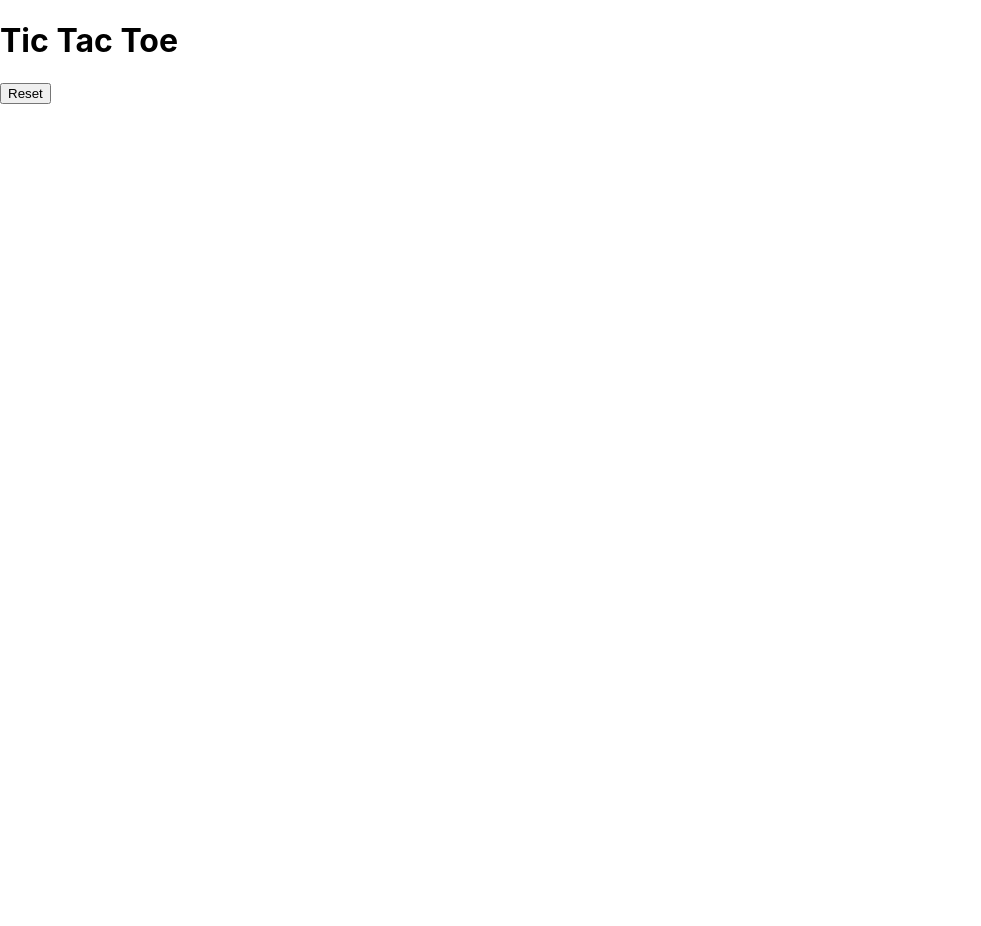
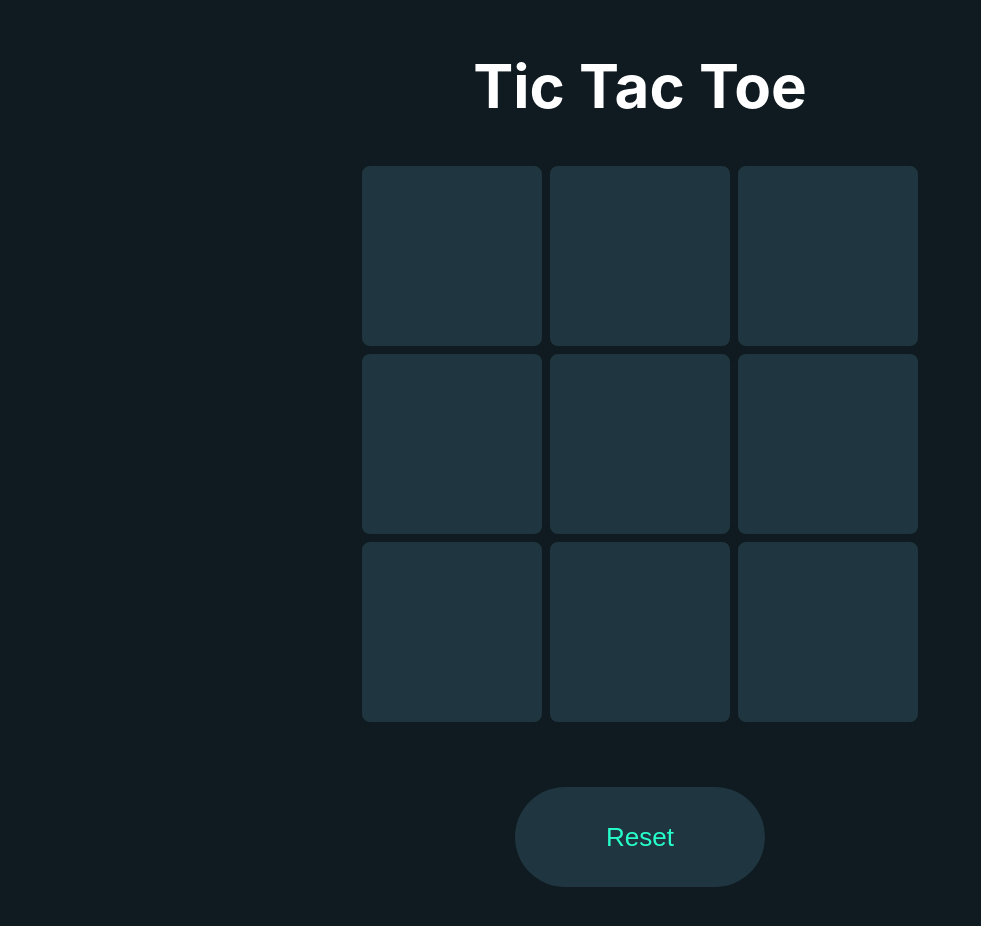
Before and after one commit to HJRaptor/ReactTacToe, a React (Create React App) app: page / in a window 1280 px wide. Shown: the top 926 px of the page, without its empty margins (0-981 px from the left). Before the commit the page ends 800 px from the top, so only its background shows below. Built offline with nearby package versions, Linux system fonts and the light colour scheme.

Commit message:
setup the board

```diff
--- a/src/Components/TicTacToe/TicTacToe.css
+++ b/src/Components/TicTacToe/TicTacToe.css
@@ -0,0 +1,25 @@
+.container{
+    text-align: center;
+}
+.title{
+    margin-top: 50px;
+    color: white;
+    font-size: 60px;
+    display: flex;
+    justify-content: center;
+    align-items: center;
+}
+.reset{
+    width: 250px;
+    height: 100px;
+    border: none;
+    outline: none;
+    cursor: pointer;
+    border-radius: 50px;
+    background: #1f3540;
+    font-size: 26px;
+    color: #26ffcb;
+    margin-top: 25px;
+    margin-bottom: 50px;
+
+}
--- a/src/Components/TicTacToe/TicTacToe.jsx
+++ b/src/Components/TicTacToe/TicTacToe.jsx
@@ -9,9 +9,27 @@ const TicTacToe = () => {
         <div>
             <div className='container'>
                 <h1 className="title">Tic Tac Toe<span></span></h1>
-                <div className="board"></div>
+                <div className="board">
+                    <div className="row1">
+                        <div className="boxes"></div>
+                        <div className="boxes"></div>
+                        <div className="boxes"></div>
+                    </div>
+                    <div className="row1">
+                        <div className="boxes"></div>
+                        <div className="boxes"></div>
+                        <div className="boxes"></div>
+                    </div>
+                    <div className="row1">
+                        <div className="boxes"></div>
+                        <div className="boxes"></div>
+                        <div className="boxes"></div>
+                    </div>
+
+                </div>
+                <button className="reset">Reset</button>
             </div>
-            <button className="reset">Reset</button>
+
 
         </div>
     )
--- a/src/index.css
+++ b/src/index.css
@@ -5,9 +5,27 @@ body {
     sans-serif;
   -webkit-font-smoothing: antialiased;
   -moz-osx-font-smoothing: grayscale;
+  background: #0f1B21;
 }
 
 code {
   font-family: source-code-pro, Menlo, Monaco, Consolas, 'Courier New',
     monospace;
 }
+
+.boxes{
+  display: flex;
+  height: 180px;
+  width: 180px;
+  background: #1f3540;
+  border: 4px solid #0f1b21;
+  border-radius: 12px;
+  cursor: pointer;
+}
+
+.board{
+  height: 600px;
+  width: 564px;
+  display: flex;
+  margin: auto;
+}
```
